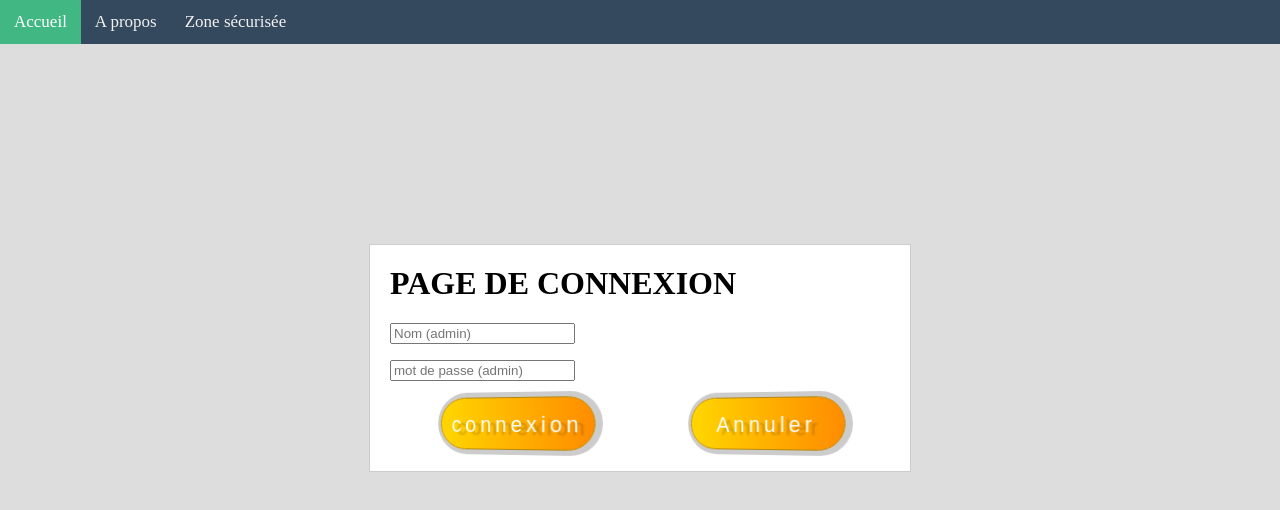
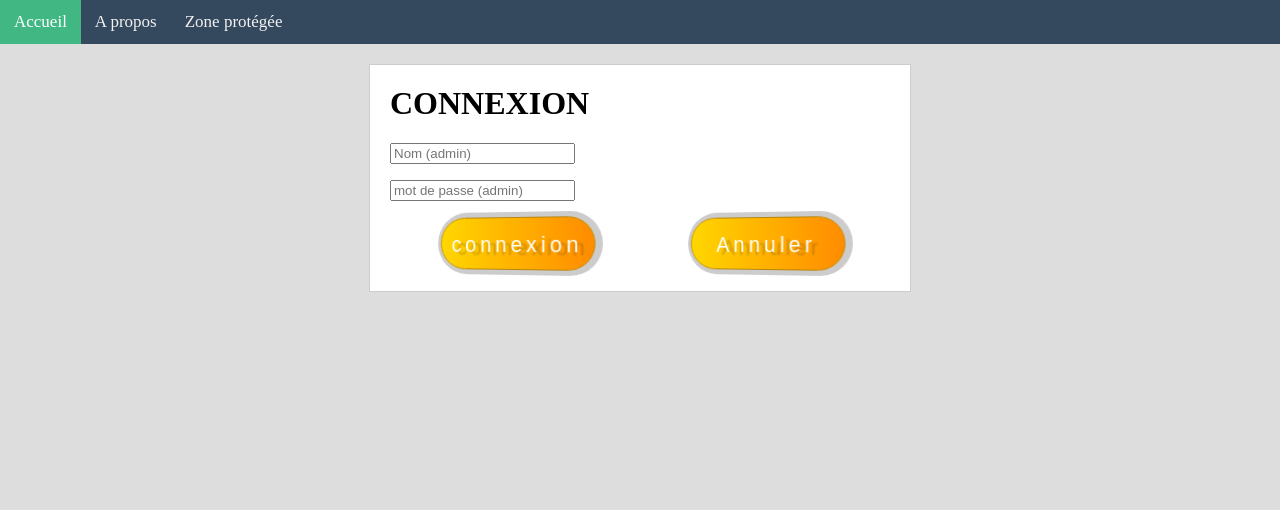
Before and after one commit to ActiveZ/vue-app, a Vue app: page /login in a window 1280 px wide. Shown: the top 510 px of the page. Built offline with nearby package versions, Linux system fonts and the light colour scheme.

Commit message:
cosmétique + build

```diff
--- a/src/App.vue
+++ b/src/App.vue
@@ -1,9 +1,10 @@
 <template>
+
     <div id="app">
         <div id="topnav">
             <router-link to="/" class="active">Accueil</router-link>
             <router-link to="/about">A propos</router-link>
-            <router-link to="/login">Zone sécurisée</router-link>
+            <router-link to="/login">Zone protégée</router-link>
         </div>
         <router-view/>
         <!-- <router-view @authenticated="setAuthenticated" /> -->
@@ -32,7 +33,6 @@
 
 <style>
     body {
-        /* background-color: #F0F0F0; */
         background-color: rgb(221, 221, 221);
         margin: auto;
     }
--- a/src/views/About.vue
+++ b/src/views/About.vue
@@ -8,7 +8,7 @@
 <!-- Add "scoped" attribute to limit CSS to this component only -->
 <style scoped>
 .about {
-  margin-top: 200px;
+  margin-top: 20px;
   text-align: center;
 }
 </style>
--- a/src/views/login.vue
+++ b/src/views/login.vue
@@ -1,6 +1,6 @@
 <template>
     <div id="login">
-        <h1>PAGE DE CONNEXION</h1>
+        <h1>CONNEXION</h1>
         <p><input type="text" name="username" v-model="input.username" placeholder="Nom (admin)"></p>
         <p><input type="password" name="password" v-model="input.password" placeholder="mot de passe (admin)"></p>
         <div id ="superBt">
@@ -71,7 +71,7 @@ import superBouton from '@/components/superBouton.vue'
         /* background-color: rgb(70, 70, 70); */
         background-color: #FFFFFF;
         margin: auto;
-        margin-top: 200px;
+        margin-top: 20px;
         padding: 20px;
     }
 
--- a/src/views/secure.vue
+++ b/src/views/secure.vue
@@ -45,6 +45,6 @@ import superBouton from '@/components/superBouton.vue'
         background-color: #ccffaa;
         border: 1px solid #CCCCCC;
         padding: 20px;
-        margin-top: 10px;
+        margin-top: 20px;
     }
 </style>
```
Also changed, not shown: 15 other files (tests, documents, lock files or other folders).
